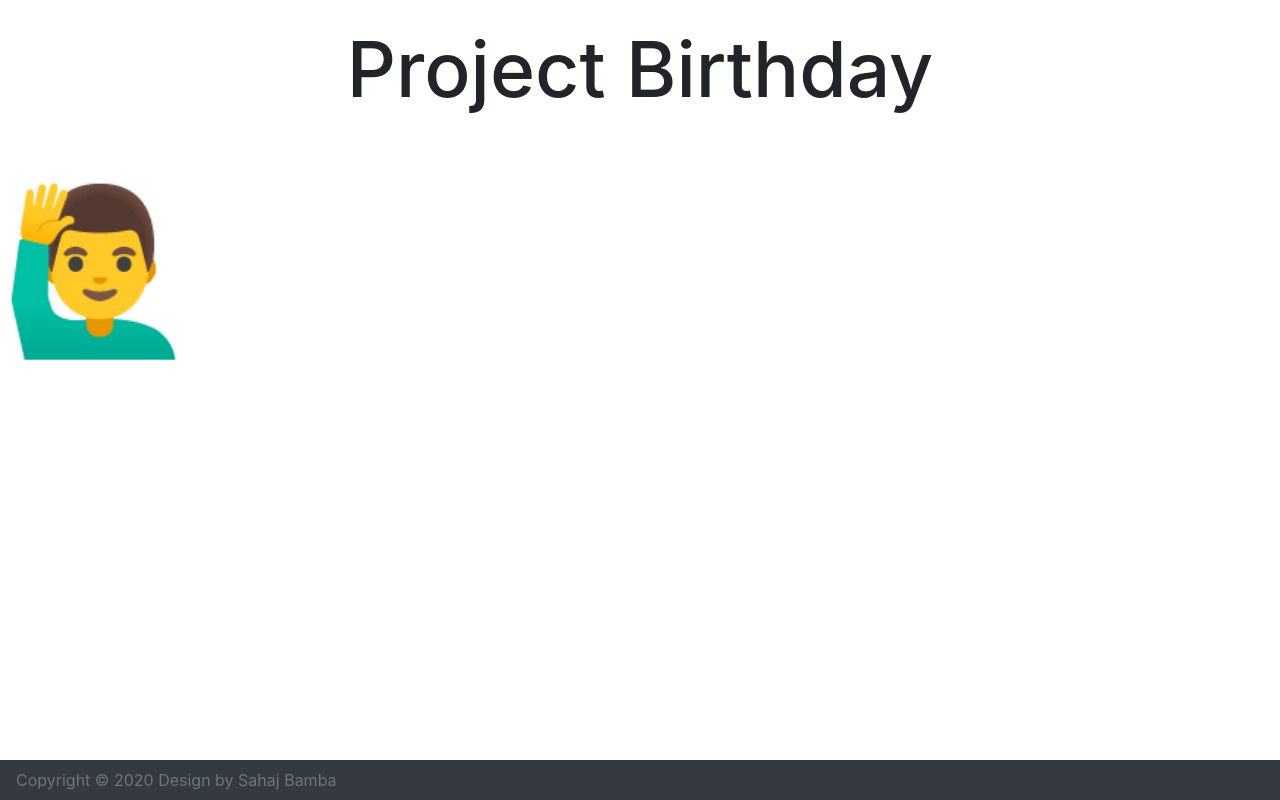
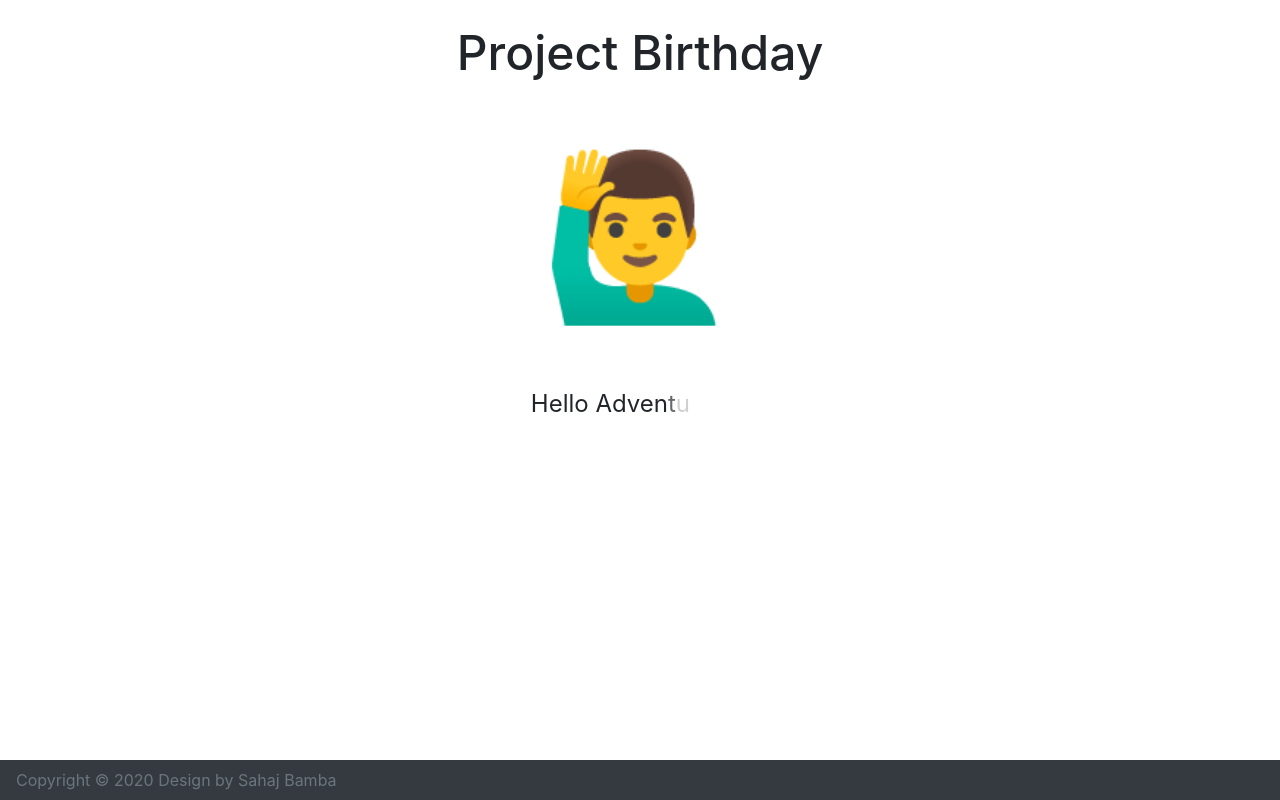
Before and after one commit to Sahaj-Bamba/BirthdayProject, a React (Create React App) app in the folder birthday-project/: page / in a window 1280 px wide. Both pictures are taken after a click on the button "LETS GO YAAAYY !!!". Built offline with nearby package versions, Linux system fonts and the light colour scheme.

Commit message:
Reached the Quiz part

```diff
--- a/birthday-project/src/Components/Header/Header.scss
+++ b/birthday-project/src/Components/Header/Header.scss
@@ -6,5 +6,5 @@
 
 .Heading {
 	text-align: center;
-	font-size: 6vw;
+	font-size: 3em;
 }
--- a/birthday-project/src/Components/Main/Main.jsx
+++ b/birthday-project/src/Components/Main/Main.jsx
@@ -5,6 +5,7 @@ import HorizontalFlow from "../TextEffects/HorizontalFlow/HorizontalFlow";
 import Button from "@mui/material/Button";
 
 import "./Main.scss";
+import Quiz from "../Quiz/Quiz";
 
 export default class Main extends Component {
 	noMessage = [
@@ -17,11 +18,47 @@ export default class Main extends Component {
 	emojis = [
 		{
 			emoji: "🙋‍♂️",
-			time: "10000",
+			time: "4.6",
 		},
 		{
-			emoji: "😠",
-			time: "10000000000",
+			emoji: "😊",
+			time: "3",
+		},
+		{
+			emoji: "🤔",
+			time: "1.4",
+		},
+		{
+			emoji: "🤖",
+			time: "10",
+		},
+		{
+			emoji: "😁",
+			time: "3",
+		},
+		{
+			emoji: "😊",
+			time: "5",
+		},
+		{
+			emoji: "🤫",
+			time: "7",
+		},
+		{
+			emoji: "🤫",
+			time: "6",
+		},
+		{
+			emoji: "😕",
+			time: "5",
+		},
+		{
+			emoji: "😜",
+			time: "5",
+		},
+		{
+			emoji: "😁",
+			time: "100000000",
 		},
 	];
 
@@ -34,6 +71,7 @@ export default class Main extends Component {
 			activeElement: 0,
 			noDisabled: false,
 			emojiIndex: 0,
+			subStage: 0,
 		};
 	}
 
@@ -73,22 +111,92 @@ export default class Main extends Component {
 							timing={0.5}
 						/>
 						<ContinuousAppearance
-							text="Thankyou !🥳🥳! Thankyou !🥳🥳!"
+							text="Thankyou !🥳🥳!"
+							initialDelay={13}
+							speed={0.4}
+							timing={0.6}
+						/>
+						<ContinuousAppearance
+							text="Thankyou !🥳🥳!"
 							initialDelay={13}
 							speed={0.4}
 							timing={0.6}
 						/>
 						<HorizontalFlow
 							text="Lets proceed with the project now"
-							initialDelay={24}
+							initialDelay={19}
 							speed={0.2}
 							timing={0.6}
 						/>
 						<ContinuousAppearance
 							text="Hope you enjoy !!"
-							initialDelay={32}
+							initialDelay={27}
 							speed={0.3}
 							timing={0.6}
+						/>
+					</div>
+				);
+			case 1:
+				if (!this.emojis[this.state.emojiIndex].activated) {
+					setTimeout(() => {
+						this.setState({
+							emojiIndex: this.state.emojiIndex + 1,
+						});
+					}, this.emojis[this.state.emojiIndex].time * 1000);
+					this.emojis[this.state.emojiIndex].activated = true;
+				}
+
+				return (
+					<div className="Stage1 BgColorChanger">
+						<div className="Emoji">
+							{this.emojis[this.state.emojiIndex].emoji}
+						</div>
+						{this.subStageSwitch()}
+					</div>
+				);
+			case 2:
+				return <Quiz />;
+			default:
+				return <></>;
+		}
+	};
+
+	subStageSwitch = () => {
+		const { subStage } = this.state;
+		switch (subStage) {
+			case 0:
+				setTimeout(
+					() =>
+						this.setState({
+							subStage: 1,
+						}),
+					22000
+				);
+				return (
+					<div className="Stage0">
+						<ContinuousAppearance
+							text="Hello Adventurer !!!"
+							initialDelay={0.2}
+							speed={0.2}
+							timing={0.5}
+						/>
+						<HorizontalFlow
+							text="Welcome to ."
+							initialDelay={4}
+							speed={0.3}
+							timing={0.4}
+						/>
+						<ContinuousAppearance
+							text="umm ... "
+							initialDelay={6.6}
+							speed={0.3}
+							timing={1}
+						/>
+						<ContinuousAppearance
+							text="much better"
+							initialDelay={18}
+							speed={0.3}
+							timing={1}
 						/>
 					</div>
 				);
@@ -96,15 +204,42 @@ export default class Main extends Component {
 				setTimeout(
 					() =>
 						this.setState({
-							emojiIndex: this.state.emojiIndex + 1,
+							stage: 2,
 						}),
-					this.emojis[this.state.emojiIndex].time
+					28000
 				);
 				return (
-					<div className="Stage1">
-						<div className="Emoji">
-							{this.emojis[this.state.emojiIndex].emoji}
-						</div>
+					<div className="Stage0">
+						<HorizontalFlow
+							text="Welcome to my project."
+							initialDelay={0.2}
+							speed={0.2}
+							timing={0.5}
+						/>
+						<ContinuousAppearance
+							text="This project is only for "
+							initialDelay={5}
+							speed={0.3}
+							timing={0.4}
+						/>
+						<HorizontalFlow
+							text="Sahaj's close friends."
+							initialDelay={12}
+							speed={0.2}
+							timing={1}
+						/>
+						<HorizontalFlow
+							text="Which means ..."
+							initialDelay={18}
+							speed={0.3}
+							timing={1}
+						/>
+						<HorizontalFlow
+							text="⚡POP QUIZ⚡"
+							initialDelay={23}
+							speed={0.3}
+							timing={1}
+						/>
 					</div>
 				);
 			default:
--- a/birthday-project/src/Components/Main/Main.scss
+++ b/birthday-project/src/Components/Main/Main.scss
@@ -18,11 +18,12 @@
 	opacity: 0;
 	animation: makeVisible 2s ease-in-out forwards;
 	font-size: 1.5em;
-	// animation-delay: 36s;
+	// animation-delay: 32s;
 }
 
 .Emoji {
 	font-size: 10em;
+	text-align: center;
 }
 
 .Main {
@@ -42,3 +43,34 @@
 	display: grid;
 	align-items: center;
 }
+
+.Stage1 {
+	display: grid;
+	grid-template-rows: auto 1fr;
+}
+
+.BgColorChanger {
+	animation: bgColorChanger 10s ease-out forwards;
+	animation-delay: 9.2s;
+}
+
+@keyframes bgColorChanger {
+	0% {
+		background: #ff0000;
+	}
+	20% {
+		background: #00ff00;
+	}
+	40% {
+		background: #e97c1c;
+	}
+	60% {
+		background: #0167af;
+	}
+	80% {
+		background: #5c2b8a;
+	}
+	100% {
+		background: #abd4f7;
+	}
+}
--- /dev/null
+++ b/birthday-project/src/Components/Quiz/Quiz.jsx
@@ -0,0 +1,7 @@
+import React, { Component } from "react";
+
+export default class Quiz extends Component {
+	render() {
+		return <div className="Quiz">Quiz</div>;
+	}
+}
--- /dev/null
+++ b/birthday-project/src/Components/Quiz/Quiz.scss
@@ -0,0 +1,4 @@
+.Quiz {
+	width: 100vw;
+	display: grid;
+}
--- a/birthday-project/src/Components/TextEffects/ContinuousAppearance/ContinuousAppearance.scss
+++ b/birthday-project/src/Components/TextEffects/ContinuousAppearance/ContinuousAppearance.scss
@@ -15,5 +15,5 @@
 
 .ContinuousAppearance > .Container {
 	text-align: center;
-	font-size: 4vw;
+	font-size: 1.5em;
 }
--- a/birthday-project/src/Components/TextEffects/HorizontalFlow/HorizontalFlow.scss
+++ b/birthday-project/src/Components/TextEffects/HorizontalFlow/HorizontalFlow.scss
@@ -17,5 +17,5 @@
 
 .HorizontalFlow > .Container {
 	text-align: center;
-	font-size: 4vw;
+	font-size: 1.5em;
 }
```
